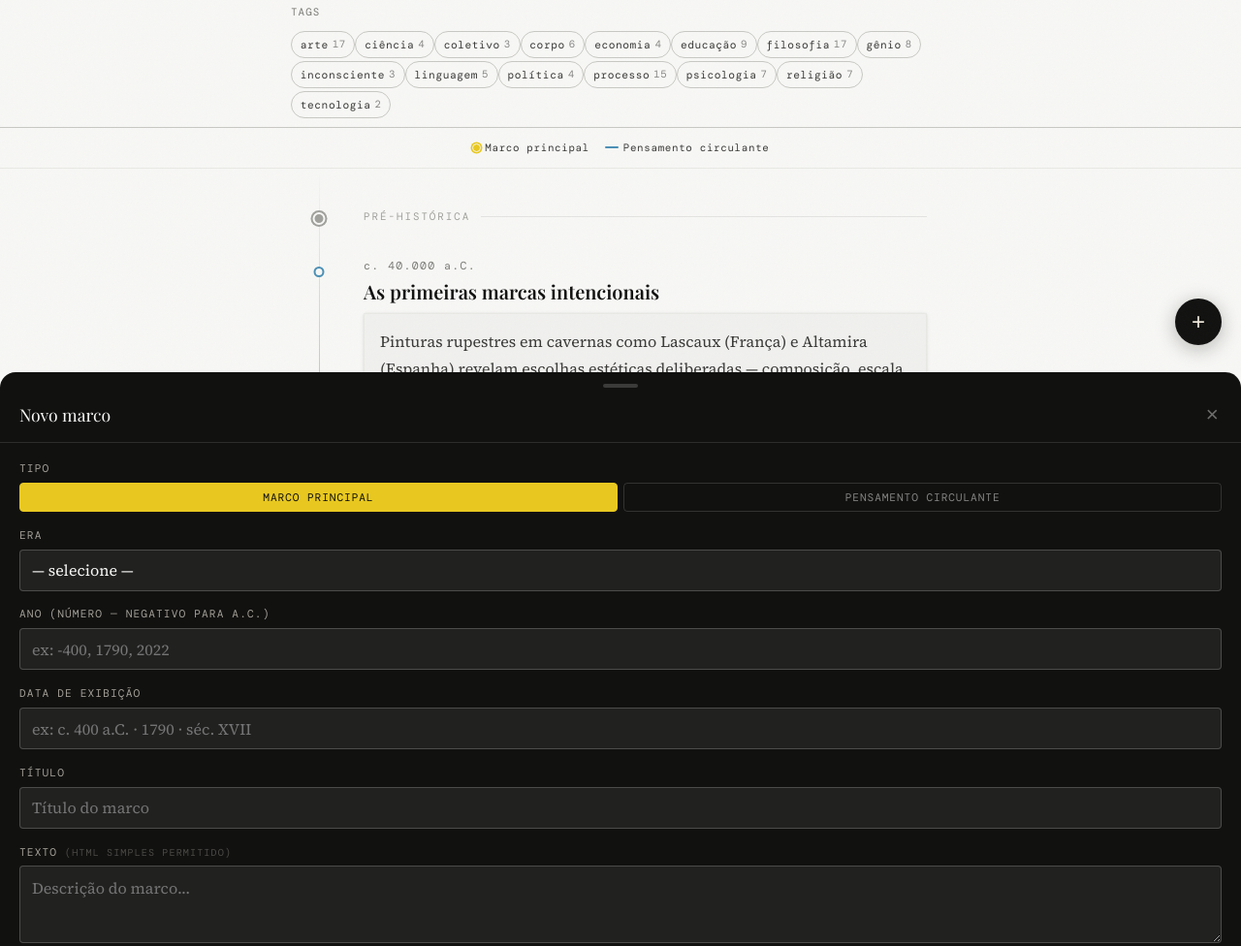
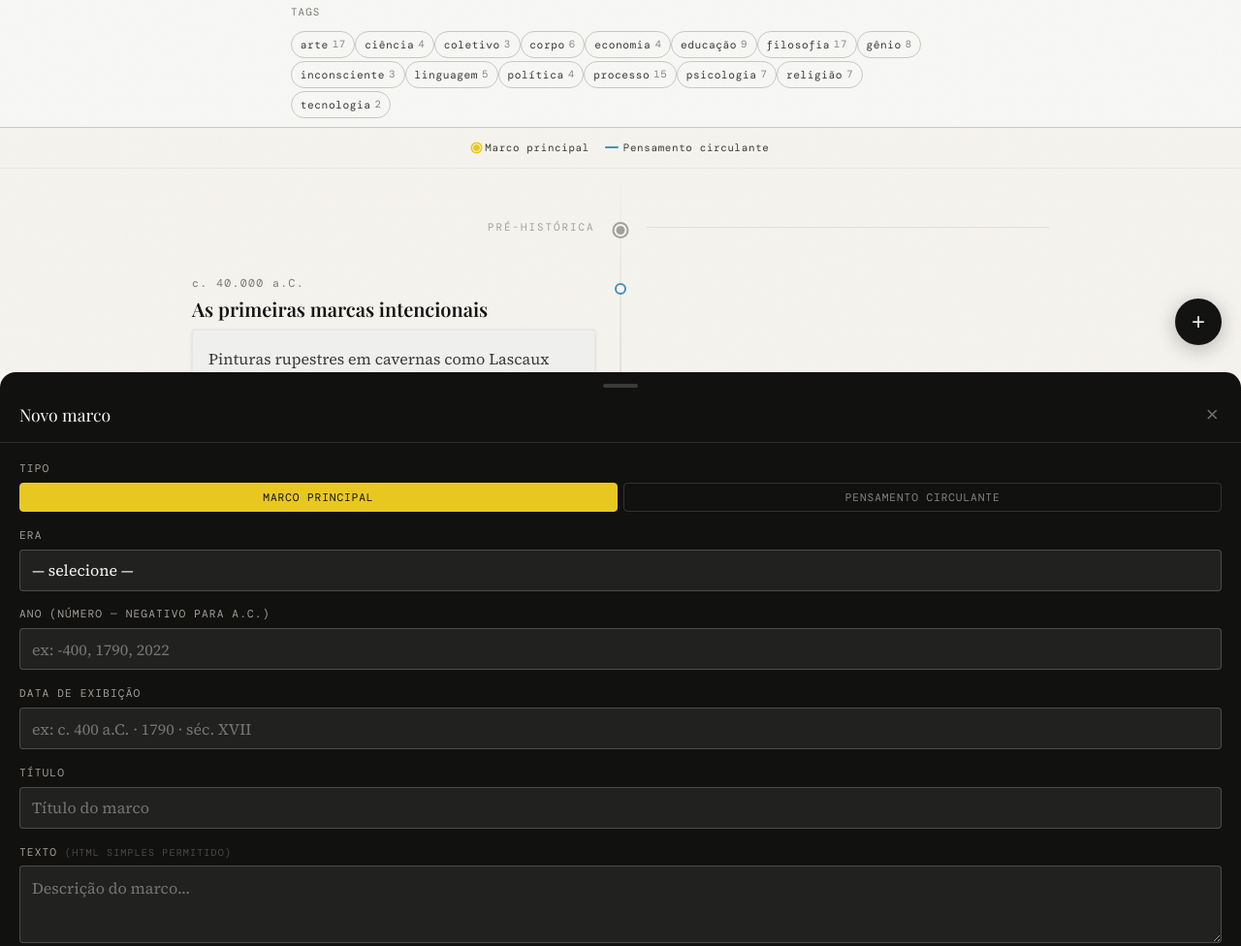
Before and after one commit to brunolorenz/criatividade, a plain HTML site: page index.html in a window 1280 px wide. Shown: the part 416-1392 px from the top of the page at 97% size. Drawn offline with nearby package versions, Linux system fonts and the light colour scheme; a web font is replaced by a local one.

Commit message:
Add files via upload

```diff
--- a/index.html
+++ b/index.html
@@ -56,6 +56,13 @@
   --col-left: 1.5rem;
   --dot-size: 11px;
   --indent: calc(var(--col-left) + var(--dot-size) + 1rem);
+
+  /* layout duas colunas (desktop) */
+  --tl-max:    980px;
+  --tl-center: 50%;          /* posição horizontal da linha */
+  --col-ev:    44%;           /* largura da coluna de eventos (esquerda) */
+  --col-nt:    38%;           /* largura da coluna de notas  (direita)  */
+  --gap-line:  1.5rem;        /* espaço entre conteúdo e linha */
 }
 
 *, *::before, *::after { box-sizing: border-box; margin: 0; padding: 0; }
@@ -208,10 +215,12 @@ header h1 em { font-style: italic; color: var(--sepia); }
 /* ── TIMELINE ── */
 .timeline {
   position: relative;
-  max-width: 680px;
+  max-width: var(--tl-max);
   margin: 0 auto;
-  padding: 0 var(--col-left) 8rem;
-}
+  padding: 0 2rem 8rem;
+}
+
+/* linha vertical — mobile: esquerda / desktop: centro */
 .timeline::before {
   content: '';
   position: absolute;
@@ -224,7 +233,7 @@ header h1 em { font-style: italic; color: var(--sepia); }
 /* ── ERA SEPARATOR ── */
 .era-sep {
   position: relative;
-  padding: 2.5rem 0 .25rem var(--indent);
+  padding: 2.8rem 0 .3rem var(--indent);
   display: flex; align-items: center; gap: .65rem;
   transition: opacity .3s;
 }
@@ -233,7 +242,7 @@ header h1 em { font-style: italic; color: var(--sepia); }
   content: '';
   position: absolute;
   left: calc(var(--dot-size) / 2 - .5px);
-  top: calc(2.5rem + .3em);
+  top: calc(2.8rem + .3em);
   width: 13px; height: 13px; border-radius: 50%;
   background: var(--ec, var(--sepia));
   border: 2px solid var(--bg);
@@ -261,6 +270,7 @@ header h1 em { font-style: italic; color: var(--sepia); }
 .tl-ev.vis { opacity: 1; transform: translateX(0); }
 .tl-ev.dimmed { opacity: .1 !important; transform: none !important; pointer-events: none; }
 
+/* dot evento — mobile: na linha esquerda */
 .tl-ev::before {
   content: '';
   position: absolute;
@@ -376,6 +386,7 @@ details[open].mais summary::before { transform: rotate(90deg); }
 .tl-nt.vis { opacity: 1; transform: translateX(0); }
 .tl-nt.dimmed { opacity: .1 !important; transform: none !important; pointer-events: none; }
 
+/* dot nota — mobile: na linha esquerda */
 .tl-nt::before {
   content: '';
   position: absolute;
@@ -383,7 +394,7 @@ details[open].mais summary::before { transform: rotate(90deg); }
   top: calc(.8rem + .5em);
   width: 7px; height: 7px; border-radius: 50%;
   background: var(--accent-b); border: 1.5px solid var(--bg);
-  opacity: .5;
+  opacity: .45;
   z-index: 2; transform: translateX(-50%);
 }
 .nota-in {
@@ -656,10 +667,115 @@ footer a:hover { text-decoration: underline; }
 }
 .no-results.visible { display: block; }
 
-@media (max-width: 430px) {
+/* ── MOBILE: layout original, uma coluna à esquerda ── */
+@media (max-width: 700px) {
   :root { --col-left: 1.1rem; --dot-size: 10px; }
   header h1 { font-size: 2rem; }
-  .timeline { padding-bottom: 5rem; }
+  .timeline { padding: 0 1rem 5rem; }
+}
+
+/* ── DESKTOP: duas colunas, linha ao centro ── */
+@media (min-width: 700px) {
+
+  /* timeline: largura máxima, posição relativa para os filhos absolutos */
+  .timeline {
+    padding: 0 3rem 8rem;
+    /* linha central explícita via ::before */
+  }
+
+  /* linha ao centro exato */
+  .timeline::before {
+    left: 50%;
+    transform: translateX(-50%);
+  }
+
+  /* ─── ERA SEPARATOR ─── */
+  /* usa grid: [col-esq | centro | col-dir] */
+  .era-sep {
+    display: grid;
+    grid-template-columns: calc(50% - 1px) 2px 1fr;
+    align-items: center;
+    gap: 0;
+    padding: 3.2rem 0 .4rem 0;
+    position: relative;
+  }
+  /* dot de era: sentado exatamente na coluna central (2px) */
+  .era-sep::before {
+    position: absolute;
+    left: 50%;
+    top: calc(3.2rem + .38em);
+    transform: translateX(-50%);
+  }
+  /* texto à direita da coluna esquerda */
+  .era-sep span {
+    grid-column: 1;
+    text-align: right;
+    padding-right: 1.6rem;
+    white-space: nowrap;
+  }
+  /* linha decorativa à direita */
+  .era-sep::after {
+    grid-column: 3;
+    margin-left: 1.6rem;
+  }
+
+  /* ─── EVENTO: coluna esquerda ─── */
+  .tl-ev {
+    width: calc(50% - 1.6rem);   /* até 1.6rem antes da linha */
+    padding: 2rem 0 .6rem 0;
+    margin-left: 0;
+    transform: translateX(-10px);
+    /* text-align right para que o card encoste na linha */
+    /* (não usamos text-align pois o card é bloco) */
+  }
+  .tl-ev.vis { transform: translateX(0); }
+
+  /* dot evento: na borda direita do card, encostado na linha */
+  /* O card vai até calc(50% - 1.6rem) do .timeline.
+     A linha fica em 50% do .timeline.
+     Gap entre card e linha = 1.6rem.
+     O dot (12px) fica centralizado nesse gap: right = -(1.6rem + 6px) */
+  .tl-ev::before {
+    position: absolute;
+    left: auto;
+    right: calc(-1.6rem - 6px);
+    top: calc(2rem + .52em);
+    transform: none;
+    width: 12px; height: 12px;
+  }
+
+  /* ─── NOTA: coluna direita ─── */
+  .tl-nt {
+    width: calc(40% - 1rem);
+    margin-left: calc(50% + 1.6rem);
+    padding: 1rem 0 .4rem 0;
+    transform: translateX(10px);
+  }
+  .tl-nt.vis { transform: translateX(0); }
+
+  /* dot nota: na borda esquerda da nota, encostado na linha */
+  /* O .tl-nt começa em 50% + 1.6rem do .timeline.
+     A linha fica em 50%.
+     Gap = 1.6rem. Dot (7px) centralizado: left = -(1.6rem + 3.5px) */
+  .tl-nt::before {
+    position: absolute;
+    left: calc(-1.6rem - 3.5px);
+    top: calc(1rem + .48em);
+    transform: none;
+    width: 7px; height: 7px;
+  }
+
+  /* borda da nota vira direita (conteúdo à direita da linha) */
+  .nota-in {
+    border-left: none;
+    border-right: 3px solid var(--note-bdr);
+    border-radius: 3px 0 0 3px;
+    padding: .6rem .85rem;
+  }
+
+  /* texto da nota menor — é conteúdo secundário */
+  .nt-tx { font-size: .88rem; line-height: 1.7; }
+  .nt-fo { font-size: .66rem; }
 }
 </style>
 </head>
@@ -827,6 +943,20 @@ const ERAS = {
   "Contemporâneo": "#e8c820",   /* amarelo cromo — presente */
 };
 
+/* Cores de fundo por era: tons muito sutis, quase neutros.
+   A ideia é uma temperatura de cor que varia imperceptivelmente
+   do passado (ligeiro bege quente) para o presente (frio/neutro). */
+const ERA_BG = {
+  "Pré-histórica": "#f5f3ee",   /* bege muito quente — terra antiga  */
+  "Antiguidade":   "#f4f2ec",
+  "Medieval":      "#f3f2ee",
+  "Renascença":    "#f2f2f0",
+  "Iluminismo":    "#f1f1f0",
+  "Modernidade":   "#f0f0ef",
+  "Século XX":     "#f0f1f3",   /* levíssimo frio azulado            */
+  "Contemporâneo": "#f1f2f4",   /* frio neutro — presente            */
+};
+
 // Tags disponíveis no seletor do formulário
 const TAGS_BASE = [
   "filosofia","psicologia","arte","linguagem","religião",
@@ -1265,6 +1395,61 @@ function buildTimeline() {
   // Cliques nas tags inline
   container.querySelectorAll('.ev-tag').forEach(btn => {
     btn.addEventListener('click', () => filtrarPor(btn.dataset.tag));
+  });
+
+  // Gradiente de fundo progressivo por era
+  aplicarGradienteFundo();
+}
+
+function aplicarGradienteFundo() {
+  // Coleta separadores de era e calcula posição em relação à página inteira
+  const seps = [...container.querySelectorAll('.era-sep')];
+  if (!seps.length) { document.body.style.background = 'var(--bg)'; return; }
+
+  requestAnimationFrame(() => {
+    const pageH = document.documentElement.scrollHeight;
+    if (!pageH) return;
+
+    const stops = [];
+
+    seps.forEach((sep, i) => {
+      const era = sep.querySelector('span')?.textContent?.trim();
+      const bg  = ERA_BG[era];
+      if (!bg) return;
+
+      // offsetTop do sep relativo à página
+      const absTop = sep.getBoundingClientRect().top + window.scrollY;
+      const pct    = +(absTop / pageH * 100).toFixed(2);
+
+      const nextSep = seps[i + 1];
+      const nextAbsTop = nextSep
+        ? nextSep.getBoundingClientRect().top + window.scrollY
+        : pageH;
+      const nextPct = +(nextAbsTop / pageH * 100).toFixed(2);
+
+      stops.push({ pct, endPct: nextPct, color: bg });
+    });
+
+    if (!stops.length) return;
+
+    // Monta gradient com transições suaves (overlap de 3%)
+    const gradStops = [];
+    gradStops.push(`${stops[0].color} 0%`);
+
+    stops.forEach((s, i) => {
+      const prev = stops[i - 1];
+      // Início suave: começa a transição um pouco antes
+      if (prev) gradStops.push(`${s.color} ${(s.pct + 1).toFixed(1)}%`);
+      else       gradStops.push(`${s.color} ${s.pct.toFixed(1)}%`);
+      gradStops.push(`${s.color} ${s.endPct.toFixed(1)}%`);
+    });
+
+    // Último stop
+    gradStops.push(`${stops[stops.length-1].color} 100%`);
+
+    const gradient = `linear-gradient(to bottom, ${gradStops.join(', ')})`;
+    document.body.style.background = gradient;
+    // Remove a variável --bg do body para não sobrescrever
   });
 }
 
```
